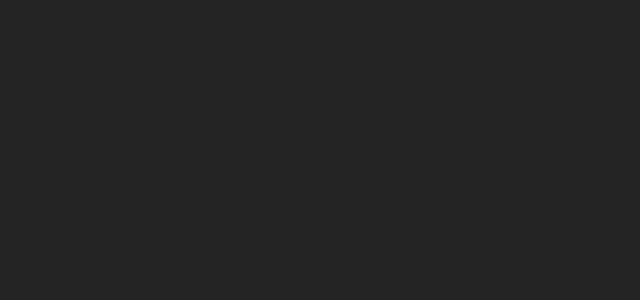
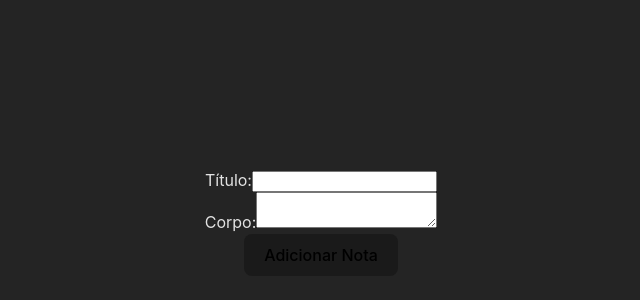
Before and after one commit to horaciosdev/react-notes, a React (Vite) app: page / in a window 1280 px wide. Shown: the part 178-478 px from the top of the page, without its empty margins (319-959 px from the left). Built offline with nearby package versions, Linux system fonts and the light colour scheme.

Commit message:
feat: criação do formulário para adicionar nota

```diff
--- a/src/App.tsx
+++ b/src/App.tsx
@@ -1,10 +1,15 @@
 import { useState } from "react";
 import "./App.css";
+import Formulario from "./components/Formulario";
 
 function App() {
   const [count, setCount] = useState(0);
 
-  return <div className="App"> </div>;
+  return (
+    <div className="App">
+      <Formulario />
+    </div>
+  );
 }
 
 export default App;
--- /dev/null
+++ b/src/components/Formulario.tsx
@@ -0,0 +1,36 @@
+import React, { useState } from "react";
+
+export default function Formulario(props: any) {
+  const [titulo, setTitulo] = useState("");
+  const [corpo, setCorpo] = useState("");
+
+  function handleSubmit(event: React.FormEvent) {
+    event.preventDefault();
+    props.onSubmit({
+      titulo: titulo,
+      corpo: corpo,
+    });
+    setTitulo("");
+    setCorpo("");
+  }
+
+  return (
+    <form onSubmit={handleSubmit}>
+      <label>
+        Título:
+        <input
+          type="text"
+          value={titulo}
+          onChange={(e) => setTitulo(e.target.value)}
+        />
+      </label>
+      <br />
+      <label>
+        Corpo:
+        <textarea value={corpo} onChange={(e) => setCorpo(e.target.value)} />
+      </label>
+      <br />
+      <button type="submit">Adicionar Nota</button>
+    </form>
+  );
+}
```
